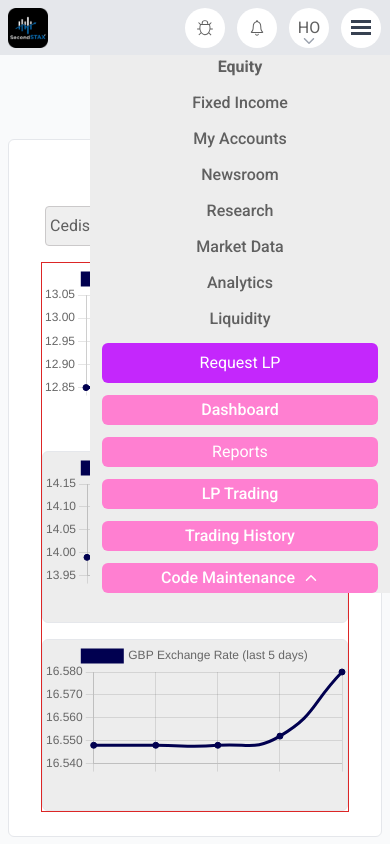
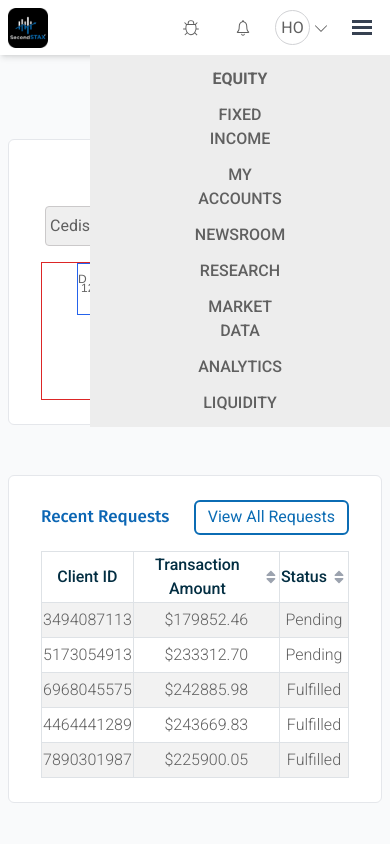
Before and after one commit to newhoteng/ssx, a React (Create React App) app: page / in a window 390 px wide. Both pictures are taken after a click on the element 361 px from the left and 27 px from the top of the page. Shown: the top 844 px of the page. Built offline with nearby package versions, Linux system fonts and the light colour scheme.

Commit message:
Update mobile nav bar

```diff
--- a/src/components/MobileHeader.js
+++ b/src/components/MobileHeader.js
@@ -3,8 +3,10 @@ import { Outlet, NavLink } from 'react-router-dom';
 import { IoIosNotificationsOutline } from "react-icons/io";
 import { VscBug } from "react-icons/vsc";
 import { IoIosArrowDown } from "react-icons/io";
+import { PiCaretDownLight } from 'react-icons/pi';
 import CompanyLogo from "../assets/favicon.webp";
 import { IoIosArrowUp } from "react-icons/io";
+import { PiCaretUpLight } from 'react-icons/pi';
 
 
 const MobileHeaderjs = () => {
@@ -50,17 +52,18 @@ const MobileHeaderjs = () => {
 
   return (
     <>
-      <header className="bg-gray-200 fixed w-full z-[10]">
+      <header className="shadow-md bg-white fixed w-full z-[10]">
         <div className="flex justify-between items-center h-[55px] my-0 mx-auto px-2 xl:px-8 py-0 ">
           <div className="flex items-center justify-center gap-6">
             <div className="w-[40px] h-[40px] flex items-center justify-center">
               <img className="" src={CompanyLogo} alt="company logo" />
             </div>
           </div>
-          <div className="flex items-center justify-center gap-3 border relative">
+          <div className="flex items-center justify-center gap-3 relative">
             <button className="bg-white text-lg rounded-full flex items-center justify-center w-[40px] h-[40px]"><VscBug /></button>
             <button className="bg-white text-xl rounded-full flex items-center justify-center w-[40px] h-[40px]"><IoIosNotificationsOutline /></button>
-            <button onClick={updateUser} className="bg-white rounded-full flex items-center justify-center w-[40px] h-[40px] relative"><span>HO</span><IoIosArrowDown className="absolute w-[40px] bottom-[-1px] text-gray-400" /></button>
+            <button onClick={updateUser} className="flex items-center justify-center gap-[2px]"><span className="w-[35px] h-[35px] rounded-full flex items-center justify-center  border-[0.5px] border-[#d1d2d5]" >HO</span><PiCaretDownLight className="text-lg" /></button>
+            {/* <button onClick={updateUser} className="bg-white rounded-full flex items-center justify-center w-[40px] h-[40px] relative"><span>HO</span><IoIosArrowDown className="absolute w-[40px] bottom-[-1px] text-gray-400" /></button> */}
             <div id="sign-out" className={`${signOutClass} bg-white h-[35px] px-2 absolute right-0 bottom-[-40px] flex items-center justify-center cursor-pointer`}>Sign Out</div>
             <div className="burger-menu rounded-full bg-white w-[40px] h-[40px] flex flex-col items-center justify-center gap-[3px]" onClick={updateMenu} role="presentation">
               <div className={`${burgerClass} w-1/2 border border-[#374151] bg-[#374151] h-[3px]`} />
@@ -69,16 +72,39 @@ const MobileHeaderjs = () => {
             </div>
           </div>
         </div>
-        <nav className={`${menuClass} px-3 w-[300px] bg-lightgrey flex flex-col text-center gap-3 absolute right-0`}>
-          <NavLink onClick={handleNavClick} style={navLinkStyles} to="/">Equity</NavLink>
+        <nav className={`${menuClass} px-3 py-3 w-[300px] bg-lightgrey flex flex-col text-cente items-center gap-3 absolute right-0`}>
+          <NavLink onClick={handleNavClick} className="text-center w-min hover:text-[color:#0B6CB4]" style={navLinkStyles} to="/">EQUITY</NavLink>
+          <NavLink onClick={handleNavClick} className="text-center w-min xl:w-max hover:text-[color:#0B6CB4]" style={navLinkStyles} to="/fixedincome">FIXED INCOME</NavLink>
+          <NavLink onClick={handleNavClick} className="text-center w-min xl:w-max hover:text-[color:#0B6CB4]" style={navLinkStyles} to="/myaccounts">MY ACCOUNTS</NavLink>
+          <NavLink onClick={handleNavClick} className="text-center w-min hover:text-[color:#0B6CB4]" style={navLinkStyles} to="/newsroom">NEWSROOM</NavLink>
+          <NavLink onClick={handleNavClick} className="text-center w-min hover:text-[color:#0B6CB4]" style={navLinkStyles} to="/research">RESEARCH</NavLink>
+          <NavLink onClick={handleNavClick} className="text-center w-min xl:w-max hover:text-[color:#0B6CB4]" style={navLinkStyles} to="/marketdata">MARKET DATA</NavLink>
+          <NavLink onClick={handleNavClick} className="text-center w-min hover:text-[color:#0B6CB4]" style={navLinkStyles} to="/analytics">ANALYTICS</NavLink>
+          <NavLink onClick={handleNavClick} className="text-center w-min hover:text-[color:#0B6CB4]" style={navLinkStyles} to="/liquidity">LIQUIDITY</NavLink>
+
+          {/* <NavLink onClick={handleNavClick} style={navLinkStyles} to="/">Equity</NavLink>
           <NavLink onClick={handleNavClick} style={navLinkStyles} to="/fixedincome">Fixed Income</NavLink>
           <NavLink onClick={handleNavClick} style={navLinkStyles} to="/myaccounts">My Accounts</NavLink>
           <NavLink onClick={handleNavClick} style={navLinkStyles} to="/newsroom">Newsroom</NavLink>
           <NavLink onClick={handleNavClick} style={navLinkStyles} to="/research">Research</NavLink>
           <NavLink onClick={handleNavClick} style={navLinkStyles} to="/marketdata">Market Data</NavLink>
           <NavLink onClick={handleNavClick} style={navLinkStyles} to="/analytics">Analytics</NavLink>
-          <NavLink onClick={handleNavClick} style={navLinkStyles} to="/liquidity">Liquidity</NavLink>
-          <button onClick={handleNavClick} className="flex items-center justify-center px-2 bg-accentmagenta text-white rounded-md h-[40px]">Request LP</button>
+          <NavLink onClick={handleNavClick} style={navLinkStyles} to="/liquidity">Liquidity</NavLink> */}
+
+          {/* <p className="font-normal cursor-pointer" >Dashboard</p>
+          <p className="font-normal cursor-pointer" >Reports</p>
+          <p className="font-normal cursor-pointer" >LP Trading</p>
+          <p className="font-normal cursor-pointer" >Trading History</p>
+          <button onClick={updateMenu} className="font-normal mt-auto flex items-center justify-start gap-2 relative cursor-pointer" >
+            <span>Code Maintenance</span>
+            <PiCaretUpLight />
+            <div className={`${menuClass} bg-white absolute w-full text-[#374151] top-[-80px]`}>
+              <div className="h-[40px] border flex items-center justify-center">Some Menu Item</div>
+              <div className="h-[40px] border flex items-center justify-center">Some Menu Item</div>
+            </div>
+          </button> */}
+
+          {/* <button onClick={handleNavClick} className="flex items-center justify-center px-2 bg-accentmagenta text-white rounded-md h-[40px]">Request LP</button>
           <button onClick={handleNavClick} className="bg-accentpink h-[30px] rounded-md text-white font-medium">Dashboard</button>
           <button onClick={handleNavClick} className="bg-accentpink h-[30px] rounded-md text-white font-meduim" >Reports</button>
           <button onClick={handleNavClick} className="bg-accentpink h-[30px] rounded-md text-white font-medium" >LP Trading</button>
@@ -90,7 +116,7 @@ const MobileHeaderjs = () => {
               <div className="h-[40px] border flex items-center justify-center">Some Menu Item</div>
               <div className="h-[40px] border flex items-center justify-center">Some Menu Item</div>
             </div>
-          </button>
+          </button> */}
         </nav>
       </header>
       <Outlet />
--- a/src/pages/Equity/EquityPage.js
+++ b/src/pages/Equity/EquityPage.js
@@ -18,5 +18,3 @@ const EquityPage = () => {
 }
 
 export default EquityPage
-
-// className="py-4 px-2 xl:px-8 w-full lg:w-3/4 lg:ml-[25%] border-4 border-blue-600 bg-white"
--- a/src/pages/Equity/ExchangeRates.js
+++ b/src/pages/Equity/ExchangeRates.js
@@ -21,8 +21,8 @@ const ExchangeRates = () => {
               </select>
             </form>
           </div>
-          <div className="flex flex-col xl:flex-row flex-wrap gap-4 border border-red-600">
-            <div className="xl:w-1/2 aspect-video">
+          <div className="border border-red-600 flex flex-wrap justify-center items-center gap-8">
+            <div className="border border-blue-600 w-1/3">
               <Line data={{
                 labels: cediDollar.map((data) => data.label),
                 datasets: [
@@ -37,13 +37,13 @@ const ExchangeRates = () => {
               options={{
                 elements: {
                   line: {
-                    tension: 0.5,
+                    tension: 0,
                   }
                 },
               }}
                />
             </div>
-            <div className="border rounded-md xl:w-1/2 aspect-video xl:aspect-video bg-lightgrey">
+            <div className="border borde-blue-600 w-1/3">
               <Line data={{
                 labels: cediEuro.map((data) => data.label),
                 datasets: [
@@ -57,14 +57,14 @@ const ExchangeRates = () => {
               }}
               options={{
                 elements: {
-                  line: {
-                    tension: 0.5,
-                  }
+                  // line: {
+                  //   tension: 0.5,
+                  // }
                 },
               }}
                />
             </div>
-            <div className="border rounded-md xl:w-1/2 aspect-video xl:aspect-video bg-lightgrey">
+            <div className="border border-blue-600 w-1/3">
               <Line data={{
                 labels: cediPounds.map((data) => data.label),
                 datasets: [
@@ -78,9 +78,9 @@ const ExchangeRates = () => {
               }}
               options={{
                 elements: {
-                  line: {
-                    tension: 0.5,
-                  }
+                  // line: {
+                  //   tension: 0.5,
+                  // }
                 },
               }}
                />
--- a/src/pages/Equity/RecentRequests.js
+++ b/src/pages/Equity/RecentRequests.js
@@ -68,11 +68,11 @@ const RecentRequests = () => {
 
   const updateRowVisibility = () => {
     if (rowsToDisplay == 5) {
+      setData(requestData)
       setRowsToDisplay(requestData.length);
-      setData(requestData.slice(0, rowsToDisplay))
-    } else {
+    } if (rowsToDisplay !== 5) {
+      setData(requestData.slice(0, 5))
       setRowsToDisplay(5);
-      setData(requestData.slice(0, rowsToDisplay))
     }
   };
 
--- a/src/pages/Equity/SideNav.js
+++ b/src/pages/Equity/SideNav.js
@@ -14,8 +14,6 @@ const SideNav = () => {
     setIsMenuClicked(!isMenuClicked);
   };
 
-  // px-2 xl:px-8 lg:px-6
-
   return (
     <nav className="hidden px-2 lg:px-6 xl:px-8 py-8 lg:flex flex-col items-start gap-4 w-1/4 h-[calc(100vh-107px)] fixed text-[17px]">
       <p className="font-normal cursor-pointer" >Dashboard</p>
@@ -30,7 +28,6 @@ const SideNav = () => {
           <div className="h-[40px] border flex items-center justify-center">Some Menu Item</div>
         </div>
       </button>
-
     </nav>
   )
 }
```
